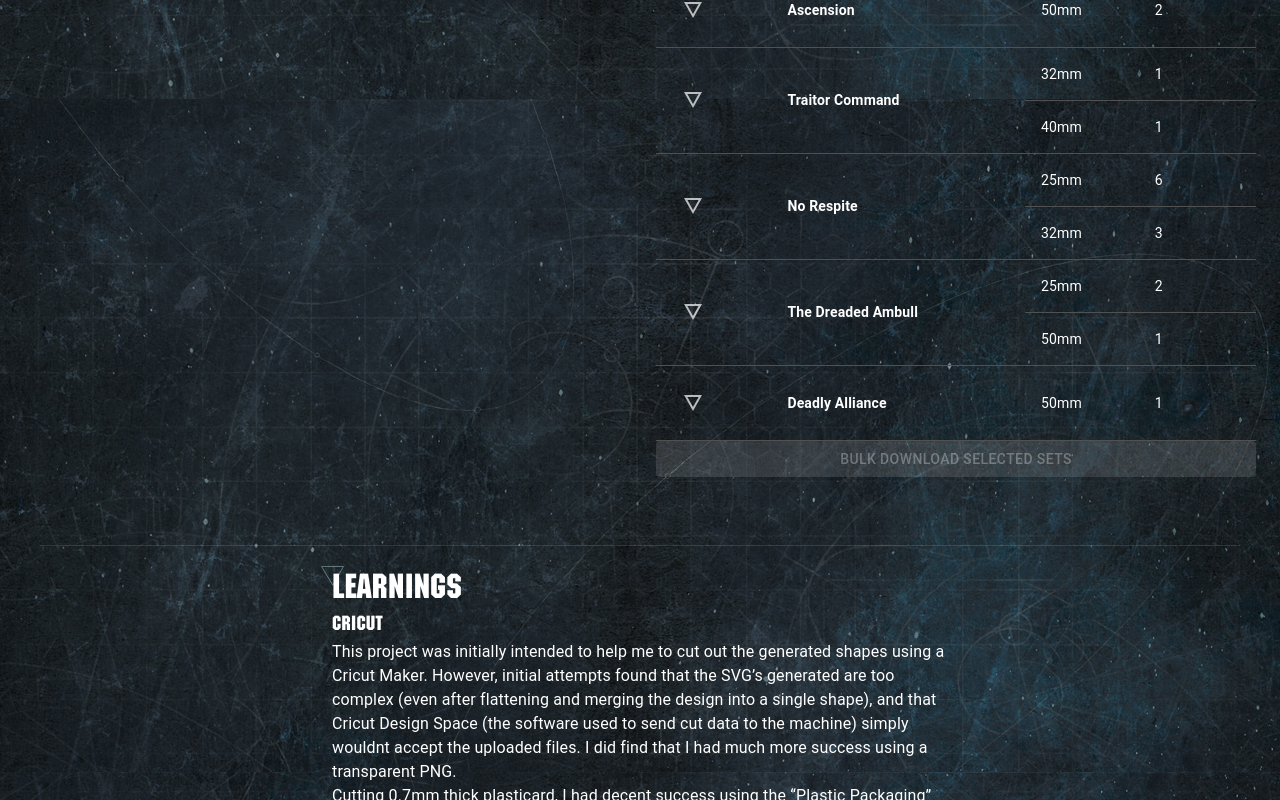
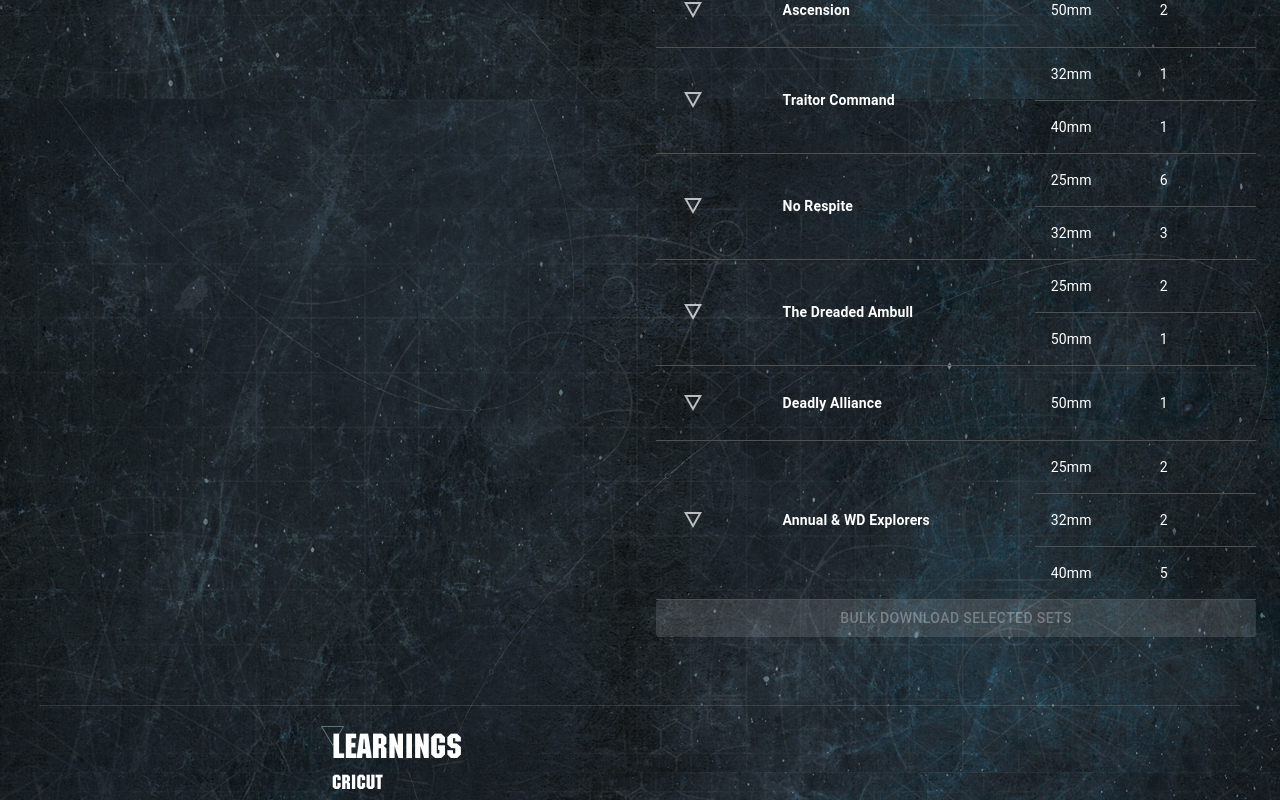
Before and after one commit to haxxxton/blackstonebases, a React (Create React App) app: page / in a window 1280 px wide. Shown: the part 1711-2511 px from the top of the page. Built offline with nearby package versions, Linux system fonts and the light colour scheme.

Commit message:
fix escalation counts, add wd characters

```diff
--- a/src/BasesTable.js
+++ b/src/BasesTable.js
@@ -51,13 +51,13 @@ const boxes = [
 				name: '25mm',
 				mask: 1,
 				triangles: 3,
-				count: 12,
+				count: 7,
 			},
 			{
 				name: '32mm',
 				mask: 2,
 				triangles: 3,
-				count: 1,
+				count: 6,
 			},
 		],
 	},
@@ -136,6 +136,30 @@ const boxes = [
 				mask: 4,
 				triangles: 5,
 				count: 1,
+			},
+		],
+	},
+	{
+		name: 'Annual & WD Explorers',
+		slug: 'annual-wd-explorers',
+		sizes: [
+			{
+				name: '25mm',
+				mask: 1,
+				triangles: 3,
+				count: 2,
+			},
+			{
+				name: '32mm',
+				mask: 2,
+				triangles: 3,
+				count: 2,
+			},
+			{
+				name: '40mm',
+				mask: 2,
+				triangles: 3,
+				count: 5,
 			},
 		],
 	},
```
